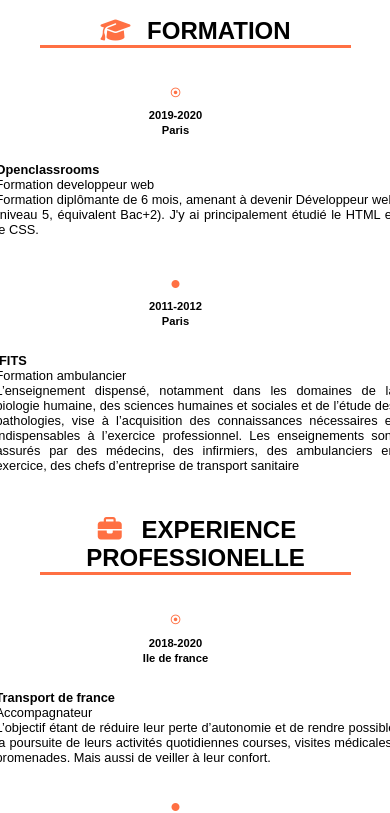
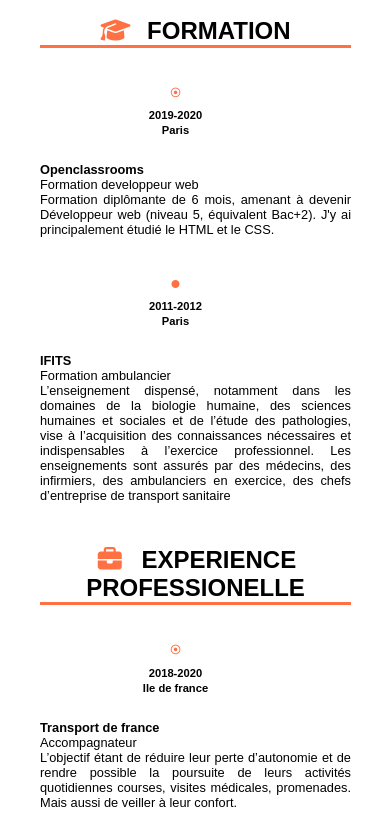
Before and after one commit to ks93600/Projet2CV, a plain HTML site: page index.html in a window 390 px wide. Shown: the part 325-1138 px from the top of the page. Drawn offline with Linux system fonts and the light colour scheme; a web font is replaced by a local one.

Commit message:
Add files via upload
modification responsive

```diff
--- a/cv.css
+++ b/cv.css
@@ -276,7 +276,7 @@ font-weight: bold;
 #bloc
 {
 display:flex;
-width:100%;
+width:auto;
 flex-direction:column-reverse;
 justify-content:center;
 border: none;
@@ -400,18 +400,32 @@ aside .image
 }
 
 }
-@media screen and (max-width: 659px)
+
+
+@media screen and (max-width: 650px)
 {
+
 
 
 aside
 {
-  max-width:100%;
-  height: 100%;
+
   background-color: #FF7043;
 
 }
+.FORMATION p
+{
+  text-align: justify;
+  width: auto;
+  font-size:0.8em;
+}
 
+.Experience p
+{
+   text-align: justify;
+  width: auto;
+  font-size:0.8em;
+}
 
 .FORMATION li
 {
```
